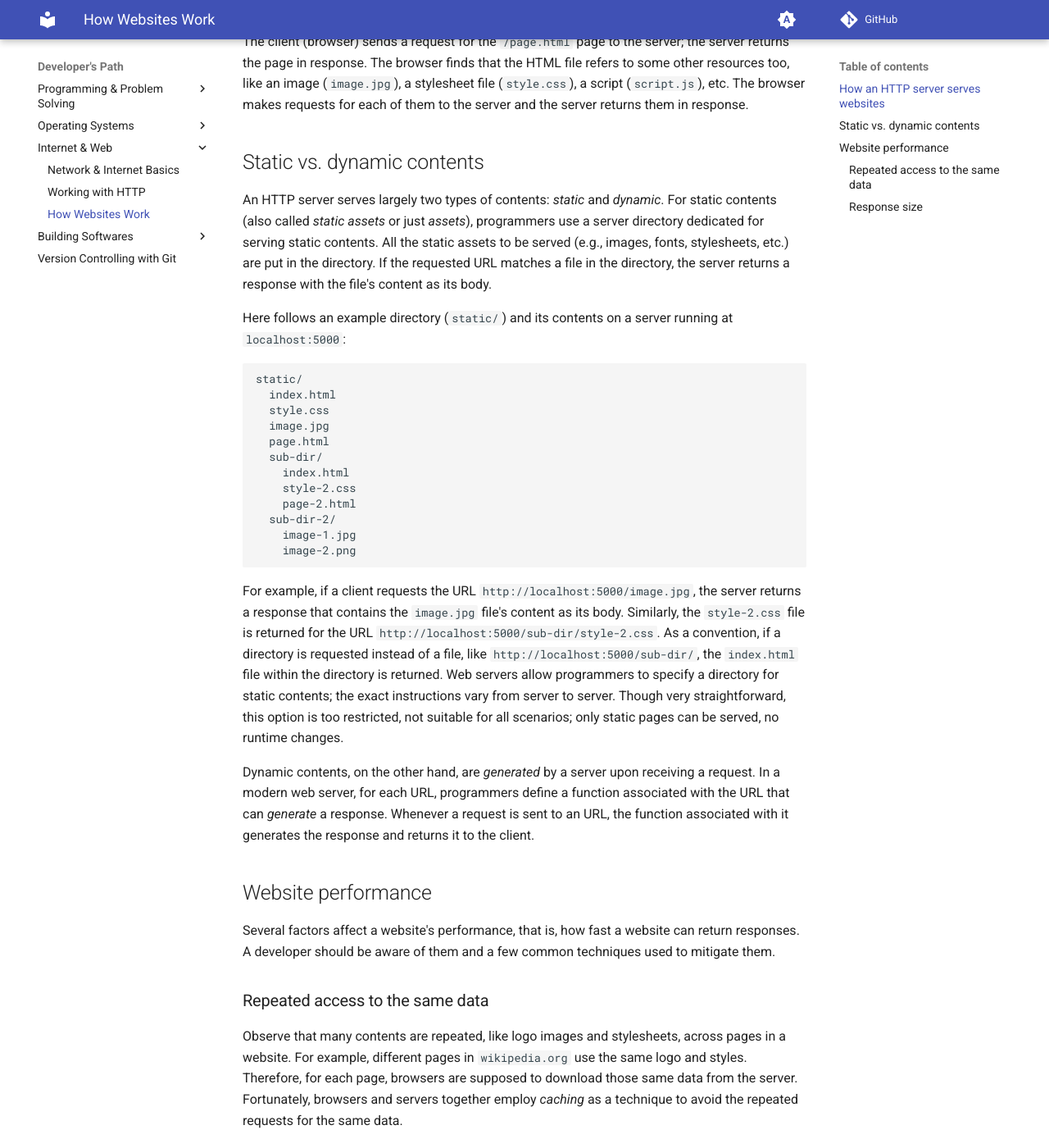
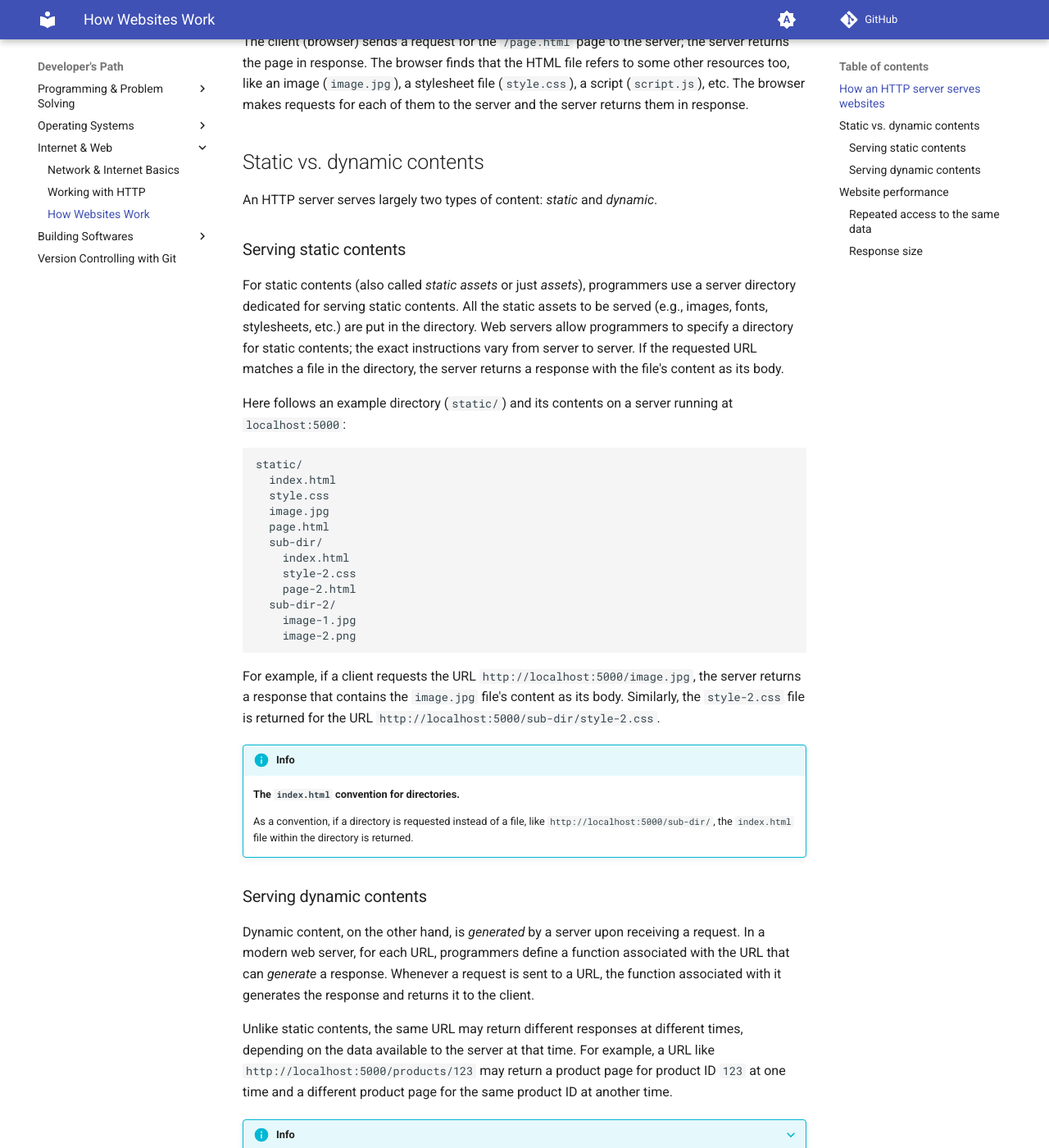
Before and after one commit to gharials/dev-path, an MkDocs documentation site: the page built from docs/internet-web/websites.md, in a window 1280 px wide and 1400 px high, scrolled down 1168 px. Shown: the whole window at 82% size. Built offline with MkDocs 1.6.1 and Material for MkDocs 9.7.7, drawn with Linux system fonts in a browser that asks for light colours; comment, search, counter and statistics services are not loaded; some of the changed text lies outside the part shown.

Commit message:
websites: - copy edit. - included PWAs.

````diff
--- a/docs/internet-web/websites.md
+++ b/docs/internet-web/websites.md
@@ -29,7 +29,11 @@
 
 ## Static vs. dynamic contents
 
-An HTTP server serves largely two types of contents: _static_ and _dynamic_. For static contents (also called _static assets_ or just _assets_), programmers use a server directory dedicated for serving static contents. All the static assets to be served (e.g., images, fonts, stylesheets, etc.) are put in the directory. If the requested URL matches a file in the directory, the server returns a response with the file's content as its body.
+An HTTP server serves largely two types of content: _static_ and _dynamic_.
+
+### Serving static contents
+
+For static contents (also called _static assets_ or just _assets_), programmers use a server directory dedicated for serving static contents. All the static assets to be served (e.g., images, fonts, stylesheets, etc.) are put in the directory. Web servers allow programmers to specify a directory for static contents; the exact instructions vary from server to server. If the requested URL matches a file in the directory, the server returns a response with the file's content as its body.
 
 Here follows an example directory (`static/`) and its contents on a server running at `localhost:5000`:
 
@@ -48,9 +52,35 @@
     image-2.png
 ```
 
-For example, if a client requests the URL `http://localhost:5000/image.jpg`, the server returns a response that contains the `image.jpg` file's content as its body. Similarly, the `style-2.css` file is returned for the URL `http://localhost:5000/sub-dir/style-2.css`. As a convention, if a directory is requested instead of a file, like `http://localhost:5000/sub-dir/`, the `index.html` file within the directory is returned. Web servers allow programmers to specify a directory for static contents; the exact instructions vary from server to server. Though very straightforward, this option is too restricted, not suitable for all scenarios; only static pages can be served, no runtime changes.
+For example, if a client requests the URL `http://localhost:5000/image.jpg`, the server returns a response that contains the `image.jpg` file's content as its body. Similarly, the `style-2.css` file is returned for the URL `http://localhost:5000/sub-dir/style-2.css`.
 
-Dynamic contents, on the other hand, are _generated_ by a server upon receiving a request. In a modern web server, for each URL, programmers define a function associated with the URL that can _generate_ a response. Whenever a request is sent to an URL, the function associated with it generates the response and returns it to the client.
+!!! info
+    **The `index.html` convention for directories.**
+
+    As a convention, if a directory is requested instead of a file, like `http://localhost:5000/sub-dir/`, the `index.html` file within the directory is returned.
+
+### Serving dynamic contents
+
+Dynamic content, on the other hand, is _generated_ by a server upon receiving a request. In a modern web server, for each URL, programmers define a function associated with the URL that can _generate_ a response. Whenever a request is sent to a URL, the function associated with it generates the response and returns it to the client.
+
+Unlike static contents, the same URL may return different responses at different times, depending on the data available to the server at that time. For example, a URL like `http://localhost:5000/products/123` may return a product page for product ID `123` at one time and a different product page for the same product ID at another time.
+
+???+ info
+    **Progressive Web Applications (PWA)**
+
+    In the last few years, a new trend has emerged for dynamically generating HTMLs in browsers. In this technique, the HTML body generation logic is written in JavaScript and linked in an HTML with an empty body except a `div`, as is done in the following example. After a browser loads this HTML, the JavaScript file generates the whole HTML body.
+
+    ```html
+    <html>
+      <head>
+         <title>Page title</title>
+         <link rel="preload" as="script" href="/static/pwa-app.js">
+      </head>
+      <body><div id="app"></div><body>
+    </html>
+    ```
+
+    Several frameworks, like React and Vue, support building PWAs. A detailed treatment of PWA is out of the current article's scope.
 
 ## Website performance
 
````
